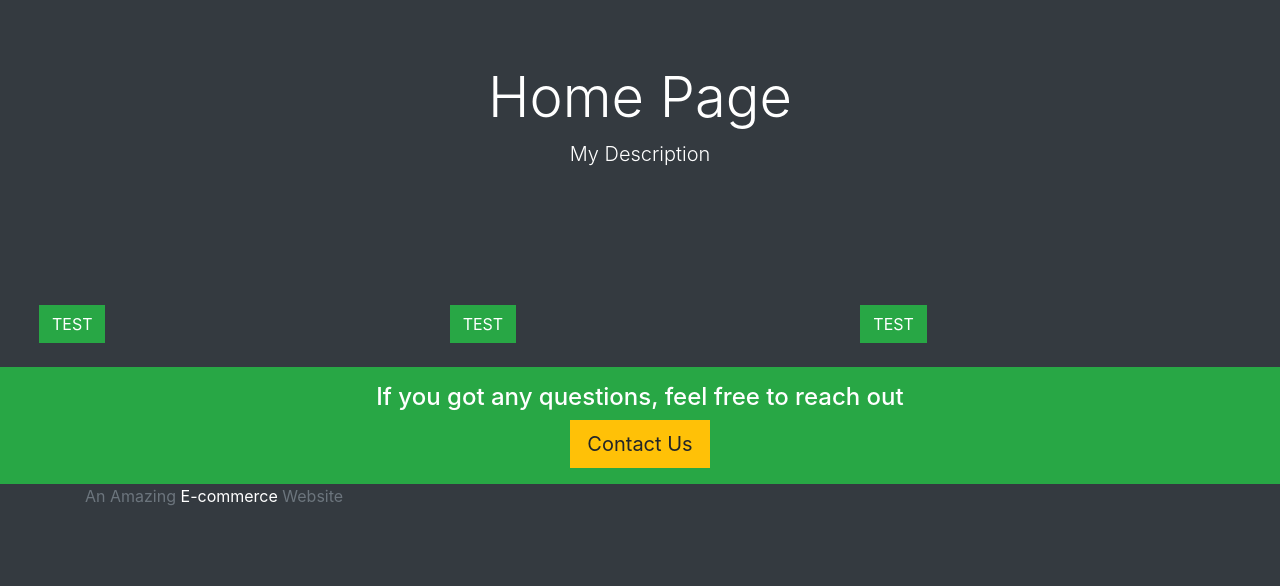
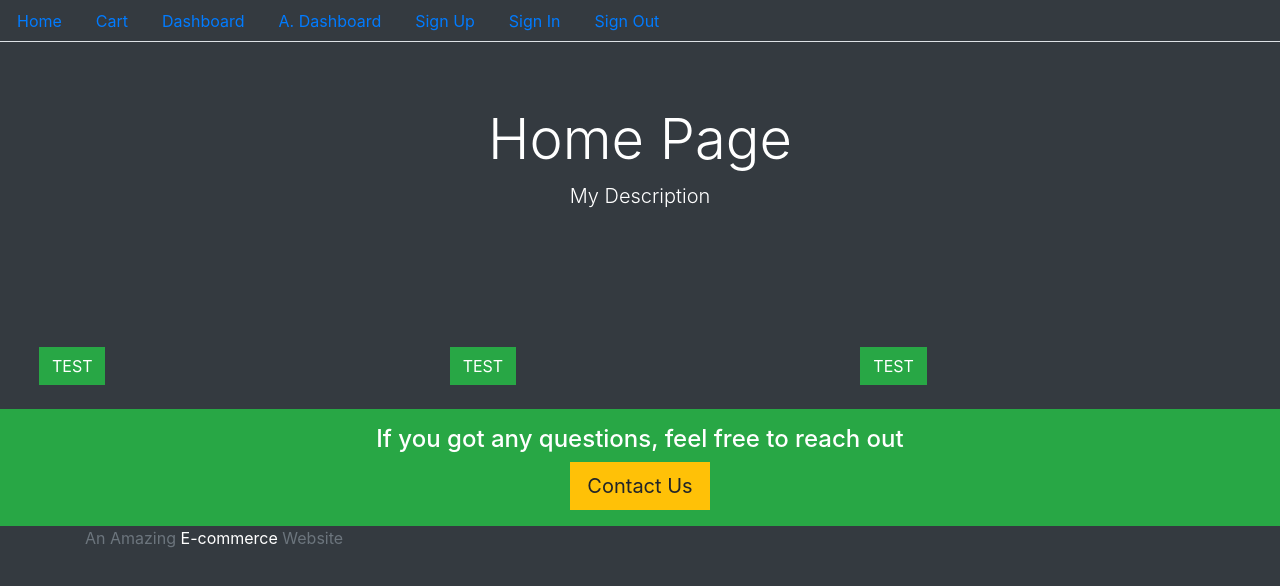
Before and after one commit to rishabhkumar16/E-commerce-MERN, a React (Create React App) app in the folder projfrontend/: page / in a window 1280 px wide. Shown: the top 586 px of the page. Built offline with nearby package versions, Linux system fonts and the light colour scheme.

Commit message:
Nav-bar added in Front end

```diff
--- a/projfrontend/src/core/Base.js
+++ b/projfrontend/src/core/Base.js
@@ -1,4 +1,5 @@
 import React from 'react';
+import Menu from "./Menu";
 
 const Base = ({
     title="My Title",
@@ -8,6 +9,7 @@
 }) => {
     return(
         <div>
+            <Menu/>
             <div className="container-fluid">
                 <div className="jumbotron bg-dark text-white text-center">
                     <h2 className="display-4">{title}</h2>
--- /dev/null
+++ b/projfrontend/src/core/Menu.js
@@ -0,0 +1,30 @@
+import React from 'react';
+import {Link, withRouter} from 'react-router-dom';
+const Menu = () => (
+    <div>
+        <ul className="nav nav-tabs bg-dark">
+            <li className="nav-item">
+                <Link className="nav-link" to="/">Home</Link>
+            </li>
+            <li className="nav-item">
+                <Link className="nav-link" to="/">Cart</Link>
+            </li>
+            <li className="nav-item">
+                <Link className="nav-link" to="/">Dashboard</Link>
+            </li>
+            <li className="nav-item">
+                <Link className="nav-link" to="/">A. Dashboard</Link>
+            </li>
+            <li className="nav-item">
+                <Link className="nav-link" to="/">Sign Up</Link>
+            </li>
+            <li className="nav-item">
+                <Link className="nav-link" to="/">Sign In</Link>
+            </li>
+            <li className="nav-item">
+                <Link className="nav-link" to="/">Sign Out</Link>
+            </li>
+        </ul>
+    </div>
+);
+export default withRouter(Menu);
```
